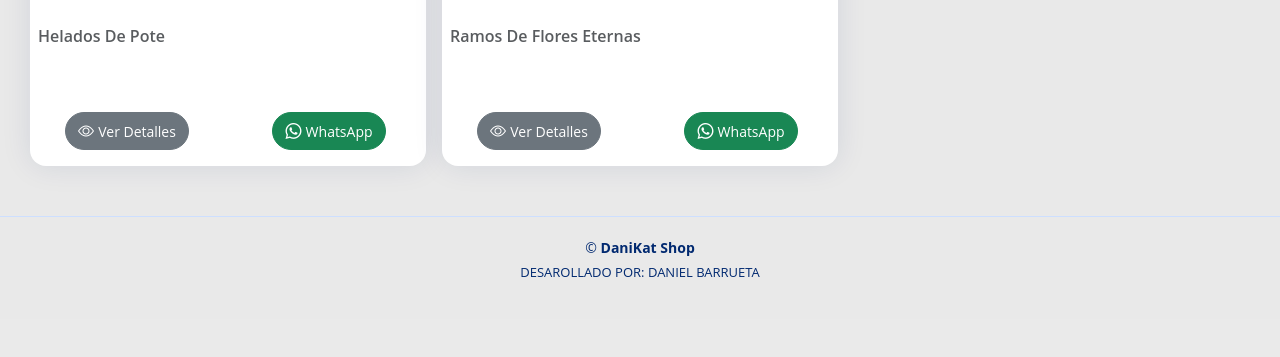
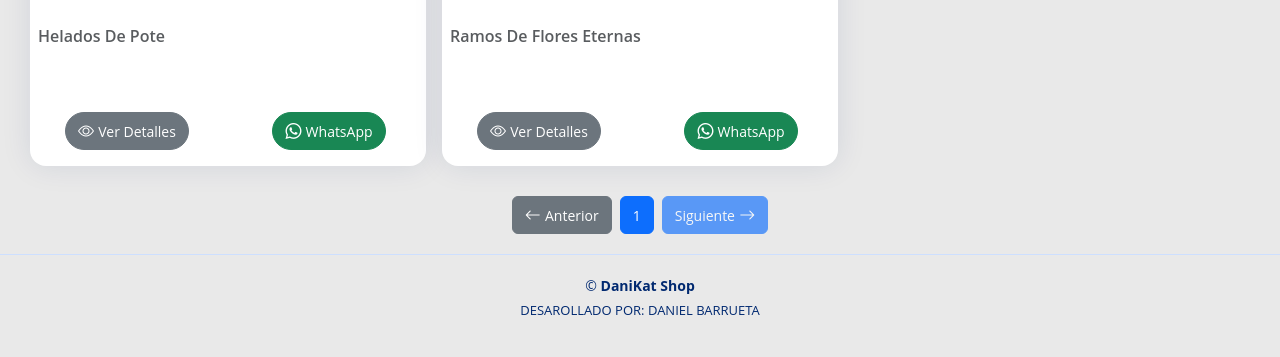
Before and after one commit to Danielj2005/danikatshop, a PHP site: page /danikatshop/index-admin.php in a window 1280 px wide. Shown: the part 949-1306 px from the top of the page. Before the commit the page ends 1226 px from the top, so only its background shows below. Run offline with PHP 8.4, Linux system fonts and the light colour scheme; data comes from the database, SQL or seed files in the repository; some libraries are stand-ins or nearby versions.

Commit message:
se añadio paginacion del catalogo

```diff
--- a/index-admin.php
+++ b/index-admin.php
@@ -7,13 +7,42 @@ require_once "model/mainModel.php"; // se incluye el model principal
 require_once "model/productModel.php";
 
 
-$page = isset($_GET['page']) ? max(1, intval($_GET['page'])) : 1;
-$per_page = isset($_GET['per_page']) ? max(1, intval($_GET['per_page'])) : 15;
+$page = isset($_POST['page']) ? max(1, intval($_POST['page'])) : 1;
+$per_page = isset($_POST['per_page']) ? max(1, intval($_POST['per_page'])) : 16;
 
 $offset = ($page - 1) * $per_page;
 
 $catalogo = mysqli_fetch_all(modeloPrincipal::consultar("SELECT id, nombre, precio, images FROM productos WHERE state = 1 ORDER BY nombre ASC LIMIT $per_page OFFSET $offset"));
 $PHONE = "04244189963";
+
+$filters = $data['filter'] ?? null;
+
+if ($filters !== null) {
+    $addQuery = "WHERE C.nombre IN ('" . implode("','", $filters) . "') GROUP BY P.id";
+    // obtener total filtrado
+    $countQuery = "SELECT COUNT(DISTINCT P.id) AS total FROM productos AS P INNER JOIN categorias_productos AS CP ON P.id = CP.producto_id INNER JOIN categorias AS C ON C.id = CP.categoria_id WHERE C.nombre IN ('" . implode("','", $filters) . "')";
+    $total_stmt = modeloPrincipal::consultar($countQuery);
+    $total_row = mysqli_fetch_assoc($total_stmt);
+    $total = intval($total_row['total']);
+    $query = "SELECT P.id, P.nombre, P.precio, P.images FROM productos AS P INNER JOIN categorias_productos AS CP ON P.id = CP.producto_id INNER JOIN categorias AS C ON C.id = CP.categoria_id $addQuery ORDER BY P.nombre ASC LIMIT $per_page OFFSET $offset";
+} else {
+    $total_stmt = modeloPrincipal::consultar("SELECT COUNT(*) AS total FROM productos WHERE state = 1");
+    $total_row = mysqli_fetch_assoc($total_stmt);
+    $total = intval($total_row['total']);
+    $query = "SELECT P.id, P.nombre, P.precio, P.images FROM productos AS P WHERE P.state = 1 ORDER BY P.nombre ASC LIMIT $per_page OFFSET $offset";
+}
+
+$total_pages = ceil($total / $per_page);
+
+$totalPages = max(1, ceil($total / $per_page));
+
+$maxButtons = 7;
+$start = max(1, $page - floor($maxButtons / 2));
+$end = min($totalPages, $start + $maxButtons - 1);
+if ($end - $start < $maxButtons - 1) {
+    $start = max(1, $end - $maxButtons + 1);
+}
+
 ?>
 
 <!DOCTYPE html>
@@ -94,13 +123,13 @@ $PHONE = "04244189963";
                                     </div>
                                     <div class="">
                                         <div class="row justify-content-around align-items-cente">
-                                            <div class="col-5 col-md-6 mb-2 text-center">
+                                            <div class="col-6 mb-2 text-center">
                                                 <button onclick="detallesProductoById(<?= $id ?>)" type="button" class="btn_details rounded-5 btn btn-secondary" data-bs-toggle="modal" data-bs-target="#exampleModal">
                                                     <i class="bi bi-eye"></i>
                                                     <span class="small">Ver Detalles</span>
                                                 </button>
                                             </div>
-                                            <div class="col col-md-6 mb-2 text-center">
+                                            <div class="col-6 mb-2 text-center">
                                                 <button onclick="askWhatsApp('<?= $nombre ?>', <?= $precio ?>, <?= $PHONE ?>)"
                                                     type="submit" class="btn btn-success rounded-5">
                                                         <i class="bi bi-whatsapp"></i>
@@ -115,7 +144,36 @@ $PHONE = "04244189963";
                     }
                 ?>
             </div>
+
+            <div id="catalog-pagination" class="w-100 d-flex justify-content-center align-items-center gap-2 my-6">
+
+                <form id="" method="POST" action="index-admin.php" class="SendFormAjax text-start">
+
+                    <input id="" name="page" type="hidden" value="<?= $page - 1 ?>">
+                    <button type="submit" class="btn btn-secondary">
+                        <i class="bi bi-arrow-left"></i>
+                        <span class="small">Anterior</span>
+                    </button>
+                </form>
+                <?php for ($p = $start; $p <= $end; $p++) { ?>
+
+                    <button type="button" class="<?= $p === $page ? 'btn btn-primary' : 'btn btn-outline-primary' ?>">
+                        <span class="small"><?= $p ?></span>
+                    </button>
+
+                <?php } ?>
+
+                <form id="" method="POST" action="index-admin.php" class="SendFormAjax text-start">
+
+                    <input id="" name="page" type="hidden" value="<?= $page + 1 ?>">
+                    <button <?= $page >= $totalPages ? 'disabled' : '' ?> type="submit" class="btn btn-primary">
+                        <span class="small">Siguiente</span>
+                        <i class="bi bi-arrow-right"></i>
+                    </button>
+                </form>
+            </div>
         </section>
+
     </main>
 
 
```
